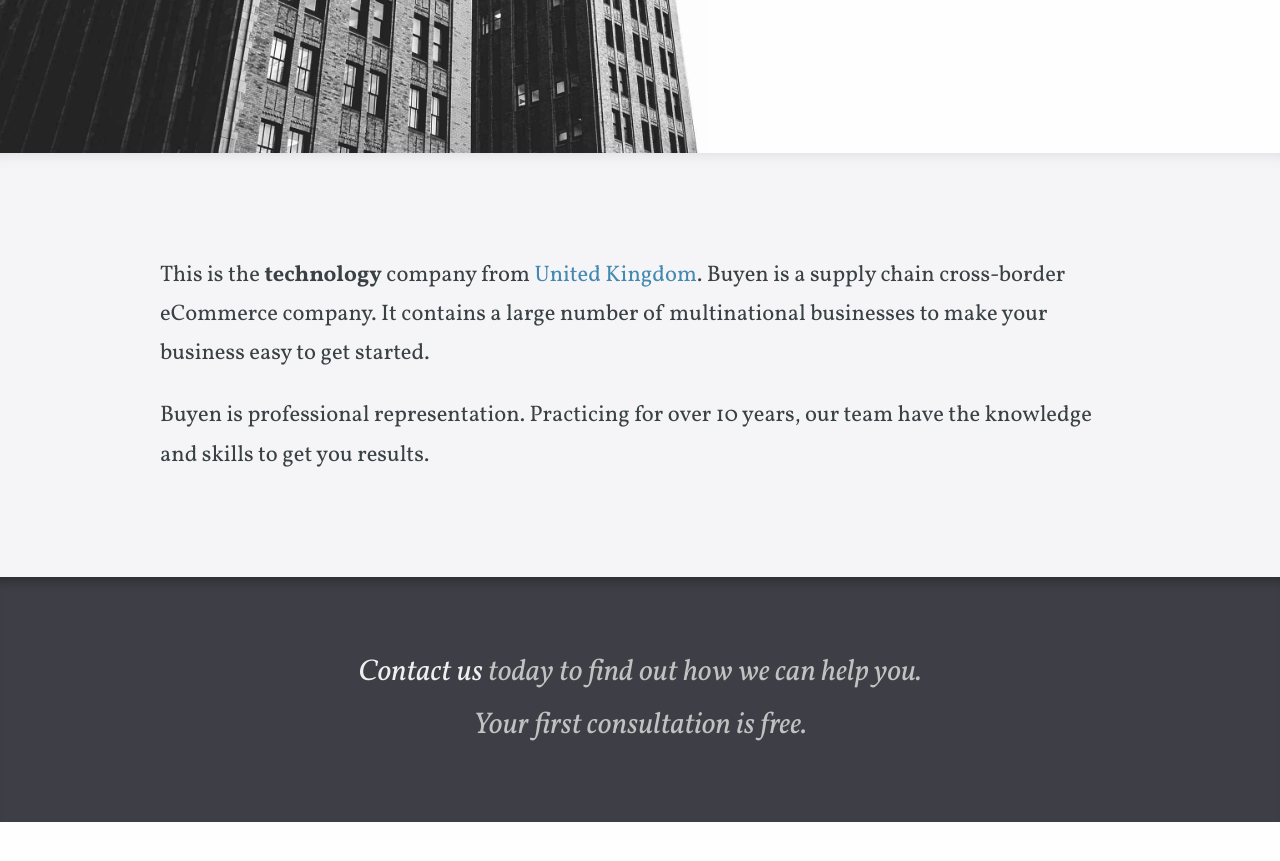
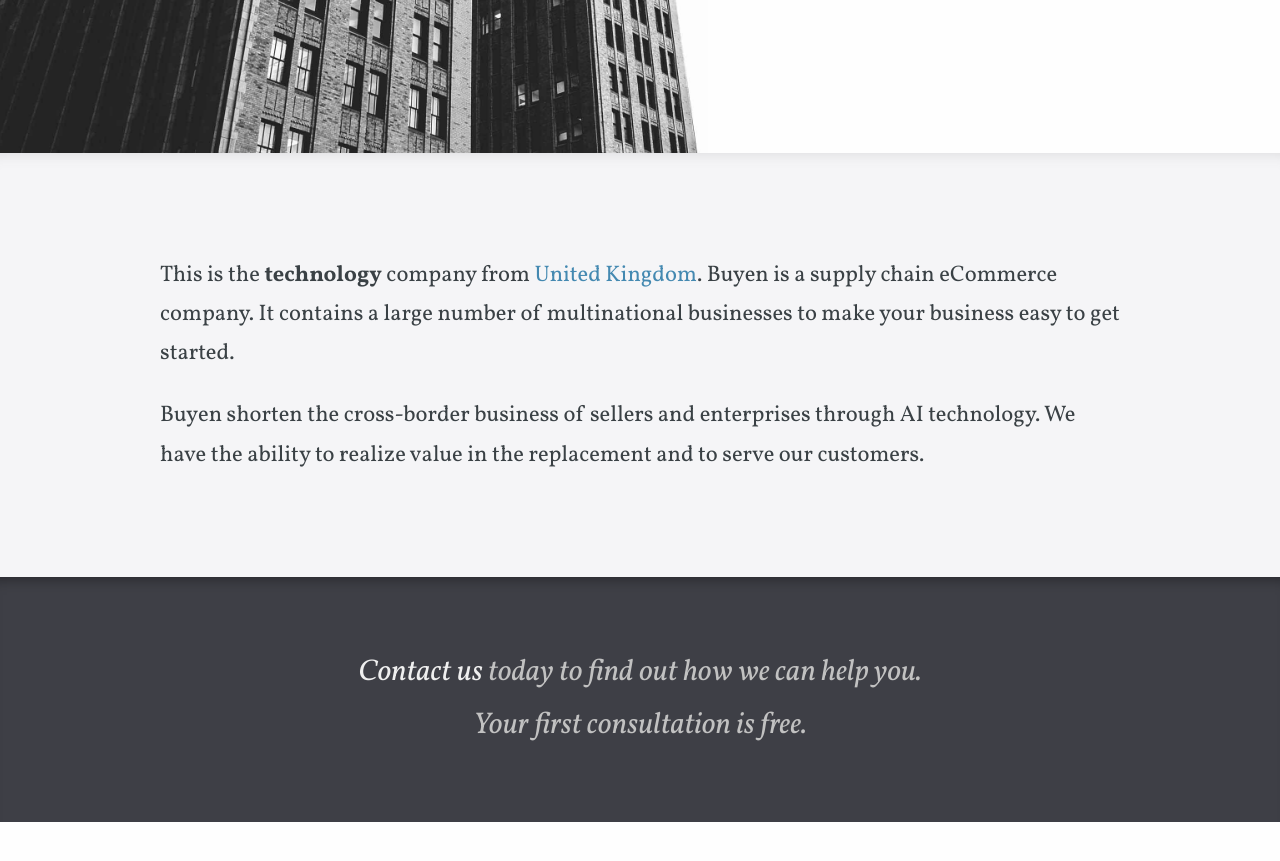
Before and after one commit to buyenworld/buyenworld.github.io, a Jekyll site: the page built from index.html, in a window 1280 px wide and 900 px high, scrolled down 567 px. Shown: the top 861 px of the window. Built offline with Jekyll 4.4.1, drawn with Linux system fonts in a browser that asks for light colours; some web fonts are replaced.

Commit message:
Update index information

```diff
--- a/index.html
+++ b/index.html
@@ -11,9 +11,9 @@
 ---
 
 <div class="editable">
-	<p>This is the <strong>technology</strong> company from <a href="https://find-and-update.company-information.service.gov.uk/company/15778362">United Kingdom</a>. Buyen is a supply chain cross-border eCommerce company. It contains a large number of multinational businesses to make your business easy to get started.</p>
+	<p>This is the <strong>technology</strong> company from <a href="https://find-and-update.company-information.service.gov.uk/company/15778362">United Kingdom</a>. Buyen is a supply chain eCommerce company. It contains a large number of multinational businesses to make your business easy to get started.</p>
 
-	<p>Buyen is professional representation. Practicing for over 10 years, our team have the knowledge and skills to get you results.</p>
+	<p>Buyen shorten the cross-border business of sellers and enterprises through AI technology. We have the ability to realize value in the replacement and to serve our customers.</p>
 </div>
 
 <div class="testimonials">
```
